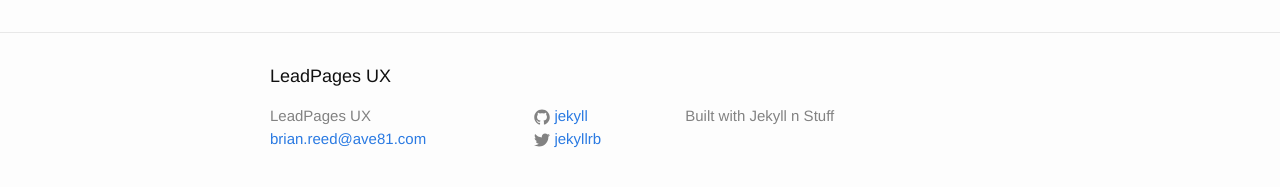
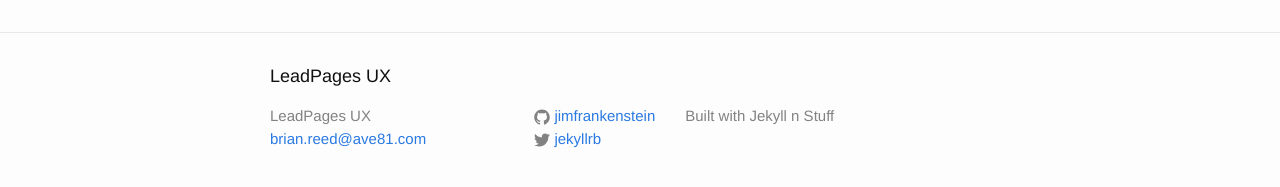
Before and after one commit to jimfrankenstein/lp-ux2, a Jekyll site: the page built from about.md, in a window 1280 px wide. Shown: the part 318-505 px from the top of the page. Built offline with Jekyll 4.4.1, drawn with Linux system fonts in a browser that asks for light colours.

Commit message:
Initial Commit

```diff
--- /dev/null
+++ b/Gemfile
@@ -0,0 +1,2 @@
+source 'https://rubygems.org'
+gem 'github-pages'
--- a/_config.yml
+++ b/_config.yml
@@ -6,10 +6,12 @@
 baseurl: "" # the subpath of your site, e.g. /blog/
 url: "http://yourdomain.com" # the base hostname & protocol for your site
 twitter_username: jekyllrb
-github_username:  jekyll
+github_username:  jimfrankenstein
 
 # Build settings
 markdown: kramdown
+highlighter: true
+permalink: /posts/:title
 
 exclude:
   - divshot.json
```
Also changed, not shown: Gemfile.lock (added).
